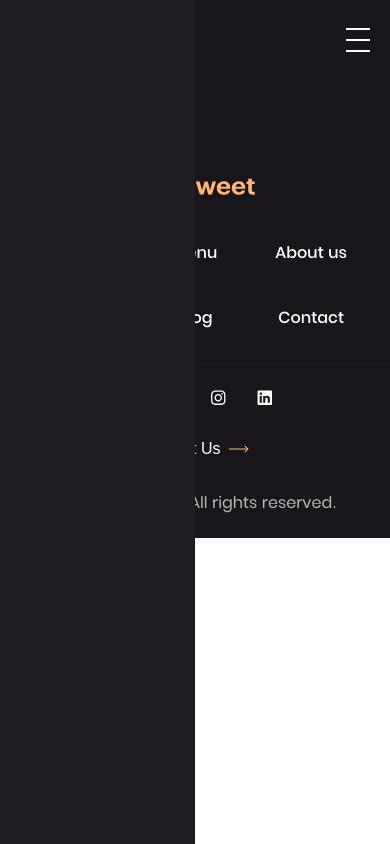
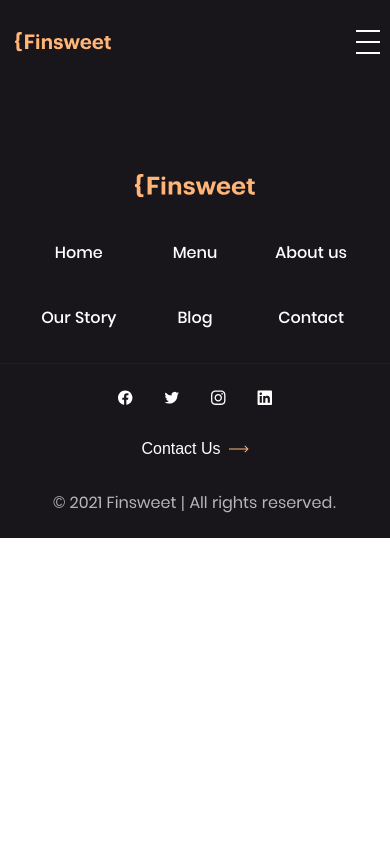
Before and after one commit to gr-sv/Finsweet, a React (Create React App) app: page / in a window 390 px wide. Built offline with nearby package versions, Linux system fonts and the light colour scheme.

Commit message:
Add corrections

```diff
--- a/src/components/widgets/header/header.jsx
+++ b/src/components/widgets/header/header.jsx
@@ -6,20 +6,22 @@ import Button from '../../shared/button/button.jsx';
 import s from './header.module.scss';
 
 function Header () {
-	const [isOpen, setOpen] = useState();
+	const [isActive, setIsActive] = useState(false);
 
 	return (
 		<header className={s.header}>
 			<Wrapper className={s.wrapper}>
 				<nav className={s.navigation}>
 					<Logo logoHeader className={s.navigation__logo} />
-					<div className={`${s.burger} ${isOpen ? "active" : ""}`}>
+
+					<div className={`${s.burger} ${isActive ? s.active : ''}`}>
 						<Navigation headerNav className={s.navigation__links} />
 						<Button button_clone>Clone Project</Button>
 					</div>
+
 					<Button
 						className={s.burgerButton}
-						onClick={() => setOpen(!isOpen)}
+						onClick={() => setIsActive(!isActive)}
 					>
 						<span className={s.burgerButton__line}></span>
 					</Button>
--- a/src/components/widgets/header/header.module.scss
+++ b/src/components/widgets/header/header.module.scss
@@ -97,7 +97,6 @@
 		width: 24px;
 		height: 24px;
 		cursor: pointer;
-		position: fixed;
 		top: 28px;
 		right: 20px;
 
@@ -120,8 +119,8 @@
 		height: 2px;
 		background-color: var(--text-second);
 		position: absolute;
-		bottom: 0;
-		left: 0;
+		bottom: 10px;
+		right: 0;
 	}
 
 	.burgerButton::after {
@@ -130,17 +129,14 @@
 		height: 2px;
 		background-color: var(--text-second);
 		position: absolute;
-		top: 0;
-		left: 0;
+		top: 10px;
+		right: 0;
 	}
 }
 
 @media only screen and (max-width: 425px) {
 	.burger {
 		width: 100%;
-	}
-
-	.burgerButton {
-		z-index: 30;
+		left: -100%;
 	}
 }
```
